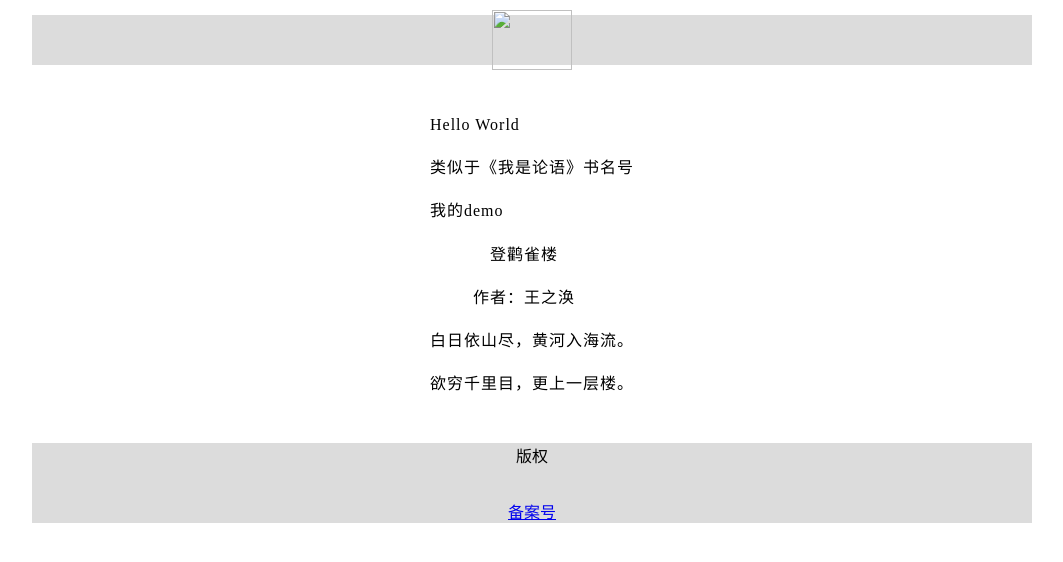
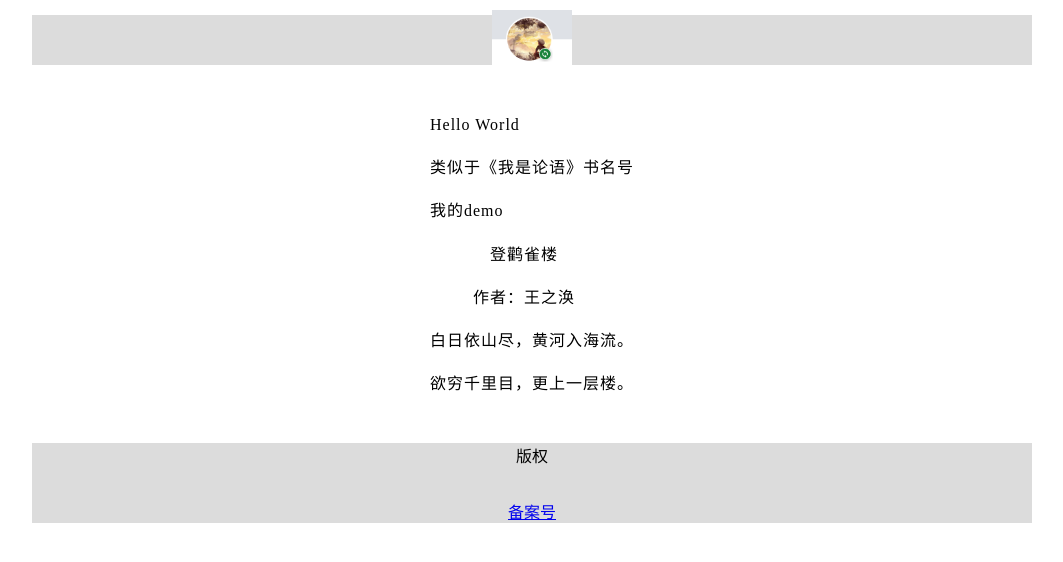
Before and after one commit to WanJuBi/WanJuBi.github.io, a plain HTML site: page index.html in a window 1280 px wide. Shown: the whole page, without its empty margins (108-1171 px from the left). Drawn offline with Linux system fonts and the light colour scheme.

Commit message:
index.html 修改

```diff
--- a/index.html
+++ b/index.html
@@ -18,7 +18,7 @@
 		<div id="">
 			<touxianglan
 				style="width: 1000px;height: 50px;background: gainsboro;display: flex;align-items: center;justify-content: center;">
-				<img src="image.png" width="" style="width: 80px;height: 60px;">
+				<img src="./resourse/img/image.png" width="" style="width: 80px;height: 60px;">
 			</touxianglan>
 		</div>
 
```
